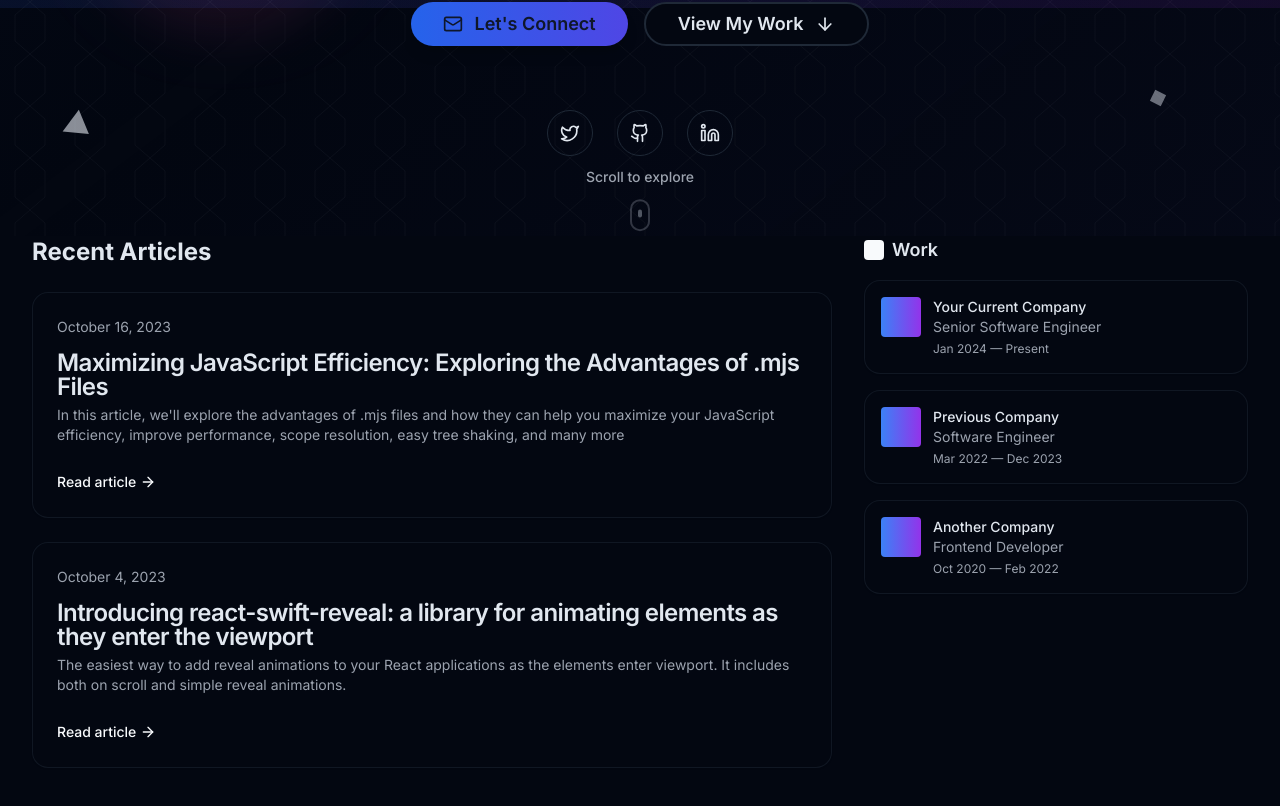
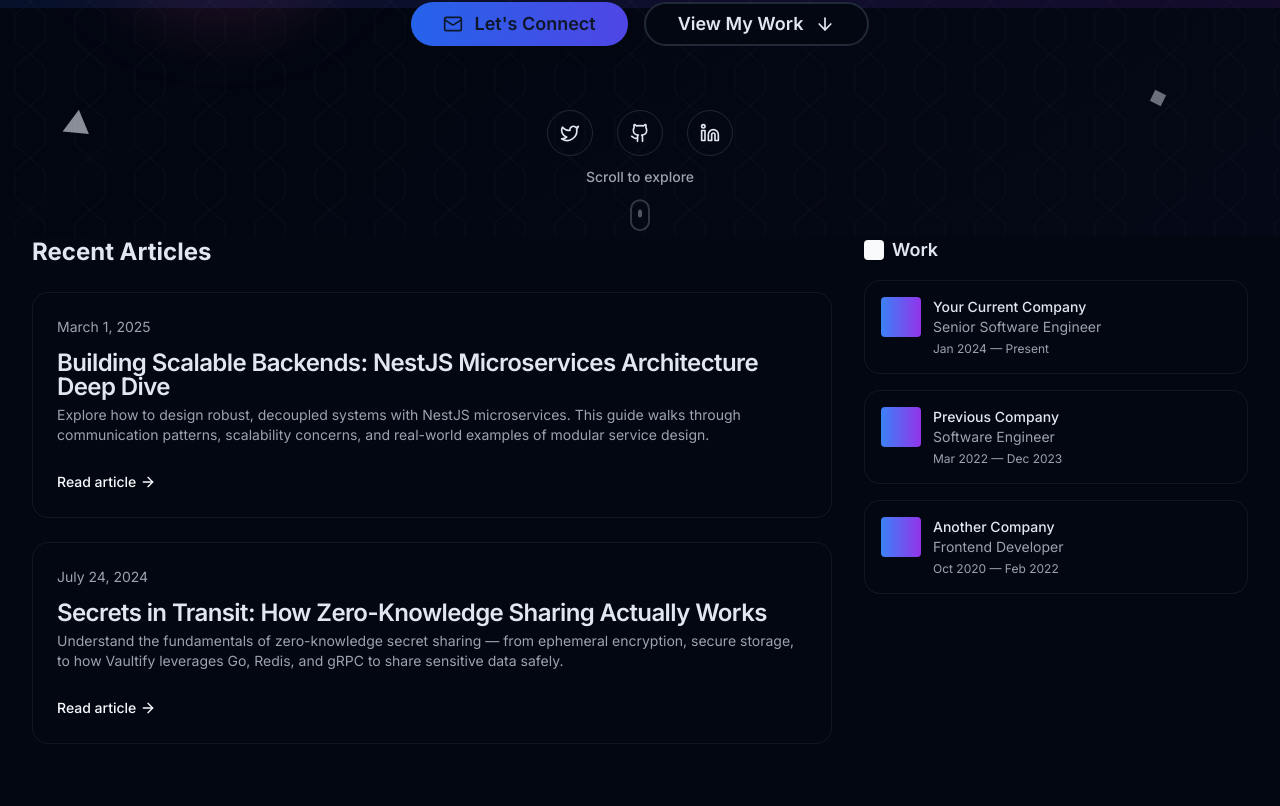
Before and after one commit to arseneishimwe11/dev_site_frontend, a Next.js app: page / in a window 1280 px wide. Shown: the part 792-1598 px from the top of the page. Built offline with nearby package versions, Linux system fonts and the light colour scheme; a web font is replaced by a local one.

Commit message:
ui: updates

```diff
--- a/src/app/page.tsx
+++ b/src/app/page.tsx
@@ -4,16 +4,16 @@ import WorkExperience from "@/components/WorkExperience";
 
 const recentArticles = [
   {
-    title: "Maximizing JavaScript Efficiency: Exploring the Advantages of .mjs Files",
-    description: "In this article, we'll explore the advantages of .mjs files and how they can help you maximize your JavaScript efficiency, improve performance, scope resolution, easy tree shaking, and many more",
-    date: "October 16, 2023",
-    href: "/articles/mjs-files"
+    title: "Building Scalable Backends: NestJS Microservices Architecture Deep Dive",
+    description: "Explore how to design robust, decoupled systems with NestJS microservices. This guide walks through communication patterns, scalability concerns, and real-world examples of modular service design.",
+    date: "March 1, 2025",
+    href: "/articles/nestjs-microservices"
   },
   {
-    title: "Introducing react-swift-reveal: a library for animating elements as they enter the viewport",
-    description: "The easiest way to add reveal animations to your React applications as the elements enter viewport. It includes both on scroll and simple reveal animations.",
-    date: "October 4, 2023",
-    href: "/articles/react-swift-reveal"
+    title: "Secrets in Transit: How Zero-Knowledge Sharing Actually Works",
+    description: "Understand the fundamentals of zero-knowledge secret sharing — from ephemeral encryption, secure storage, to how Vaultify leverages Go, Redis, and gRPC to share sensitive data safely.",
+    date: "July 24, 2024",
+    href: "/articles/zero-knowledge-sharing"
   }
 ];
 
```
